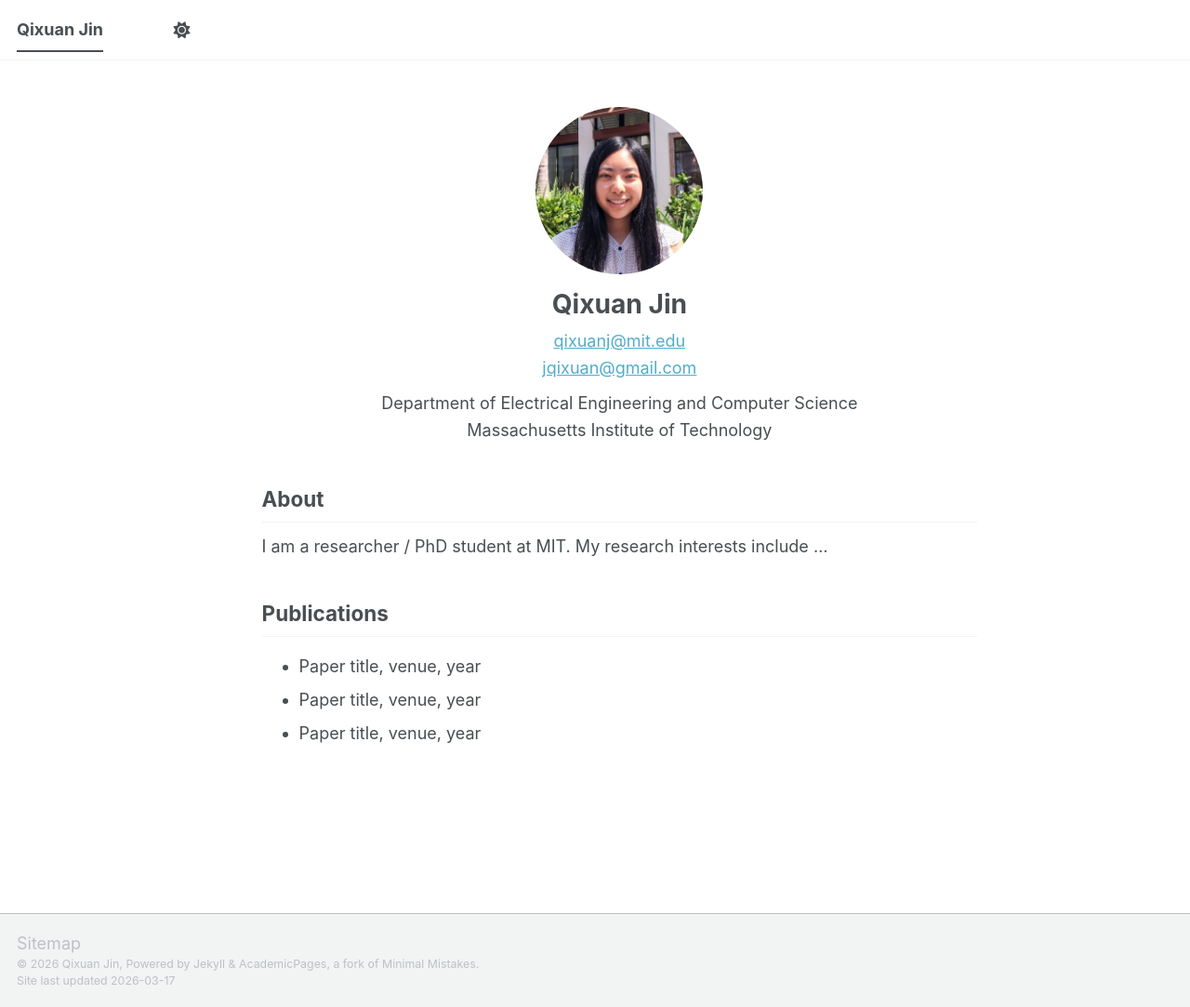
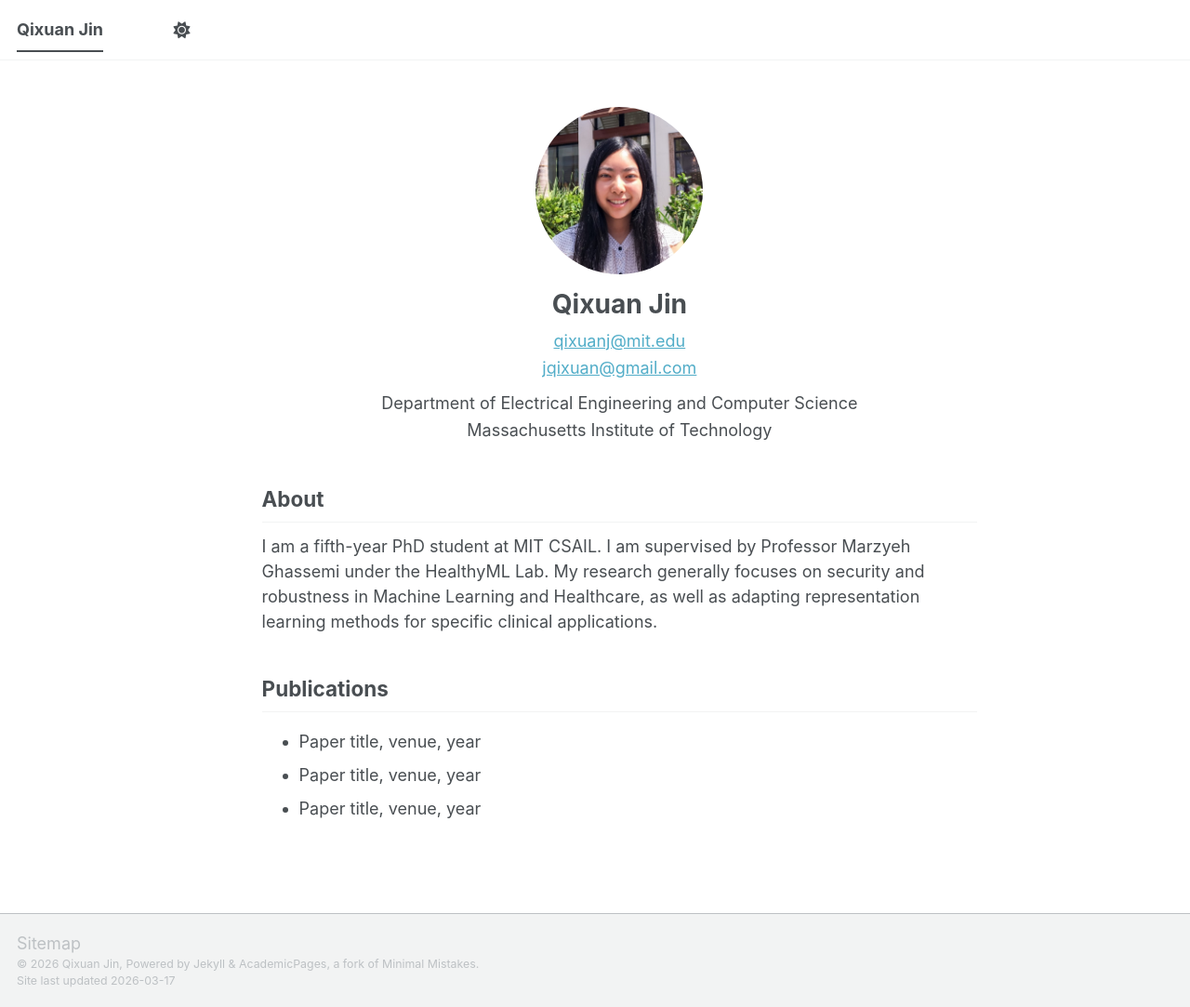
Before and after one commit to QixuanJin99/qixuanjin.github.io, a Jekyll site: the page built from index.md, in a window 1280 px wide and 1083 px high. Shown: the whole window at 93% size. Built offline with Jekyll 4.4.1, drawn with Linux system fonts in a browser that asks for light colours; a script bundle is joined from its source files by our own code; library files that are not in the unit come from our copies.

Commit message:
Update index.md

```diff
--- a/index.md
+++ b/index.md
@@ -27,8 +27,7 @@ title: ""
 </div>
 
 ## About
-
-I am a researcher / PhD student at MIT. My research interests include ...
+I am a fifth-year PhD student at MIT CSAIL. I am supervised by Professor Marzyeh Ghassemi under the HealthyML Lab. My research generally focuses on security and robustness in Machine Learning and Healthcare, as well as adapting representation learning methods for specific clinical applications.
 
 ## Publications
 
```
